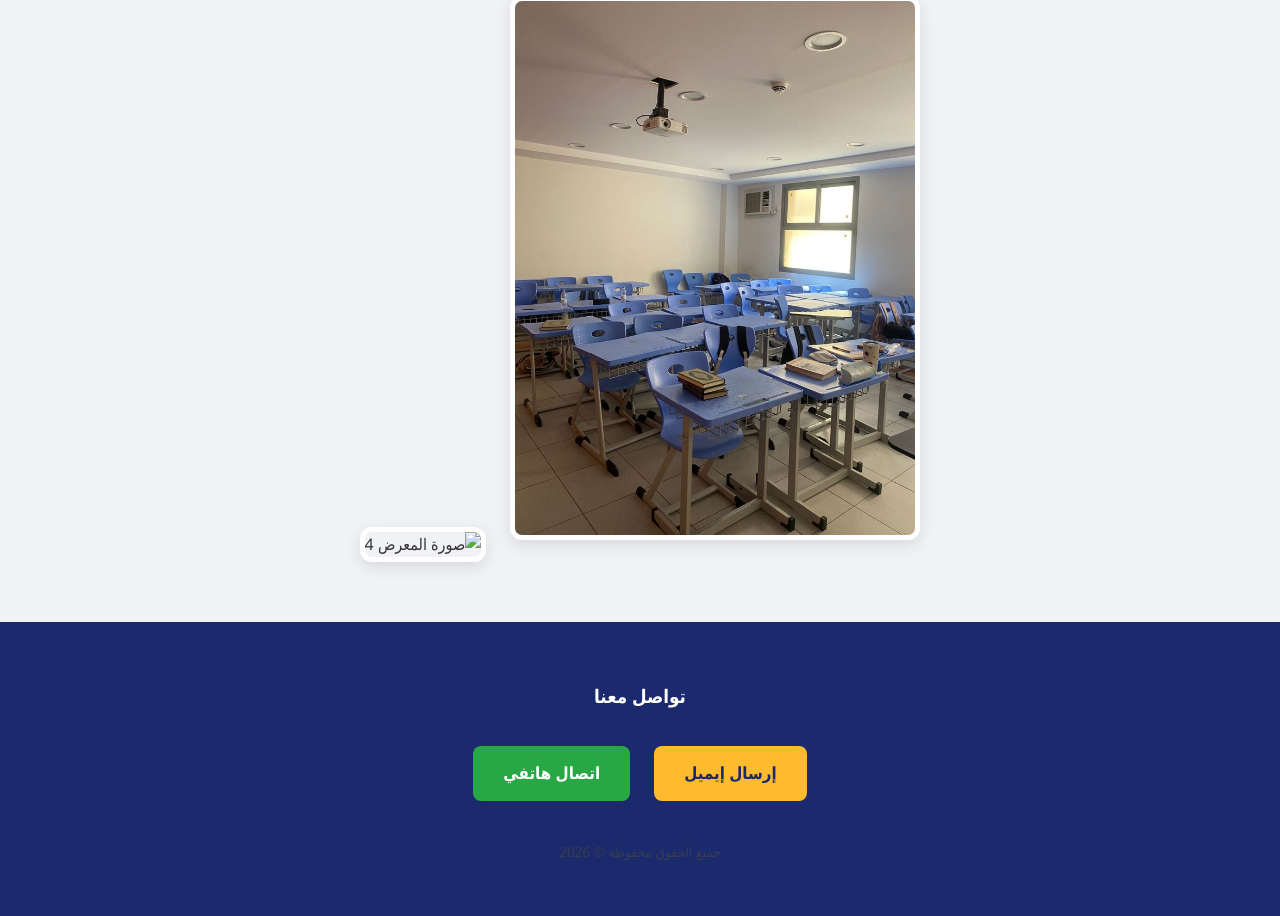
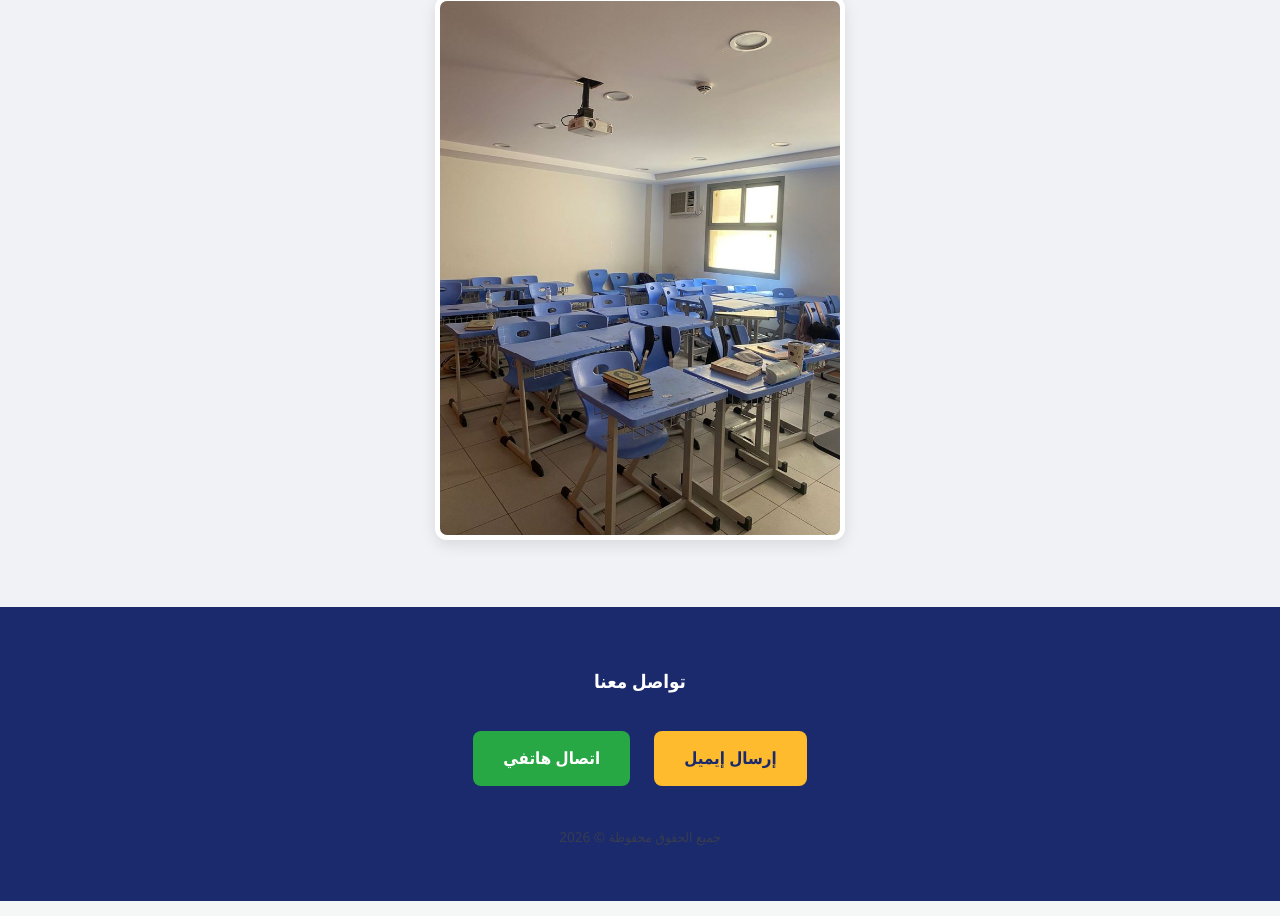
Before and after one commit to aljnwbshbl70-source/yzn, a plain HTML site: page index.html in a window 1280 px wide. Shown: the part 1758-2674 px from the top of the page. Drawn offline with Linux system fonts and the light colour scheme.

Commit message:
Update index.html

```diff
--- a/index.html
+++ b/index.html
@@ -203,7 +203,6 @@
             <img src="pic1.jpg" alt="صورة المعرض 1">
             <img src="pic2.jpg" alt="صورة المعرض 2">
             <img src="pic3.jpg" alt="صورة المعرض 3">
-            <img src="pic4.jpg" alt="صورة المعرض 4">
         </div>
     </div>
 
```
